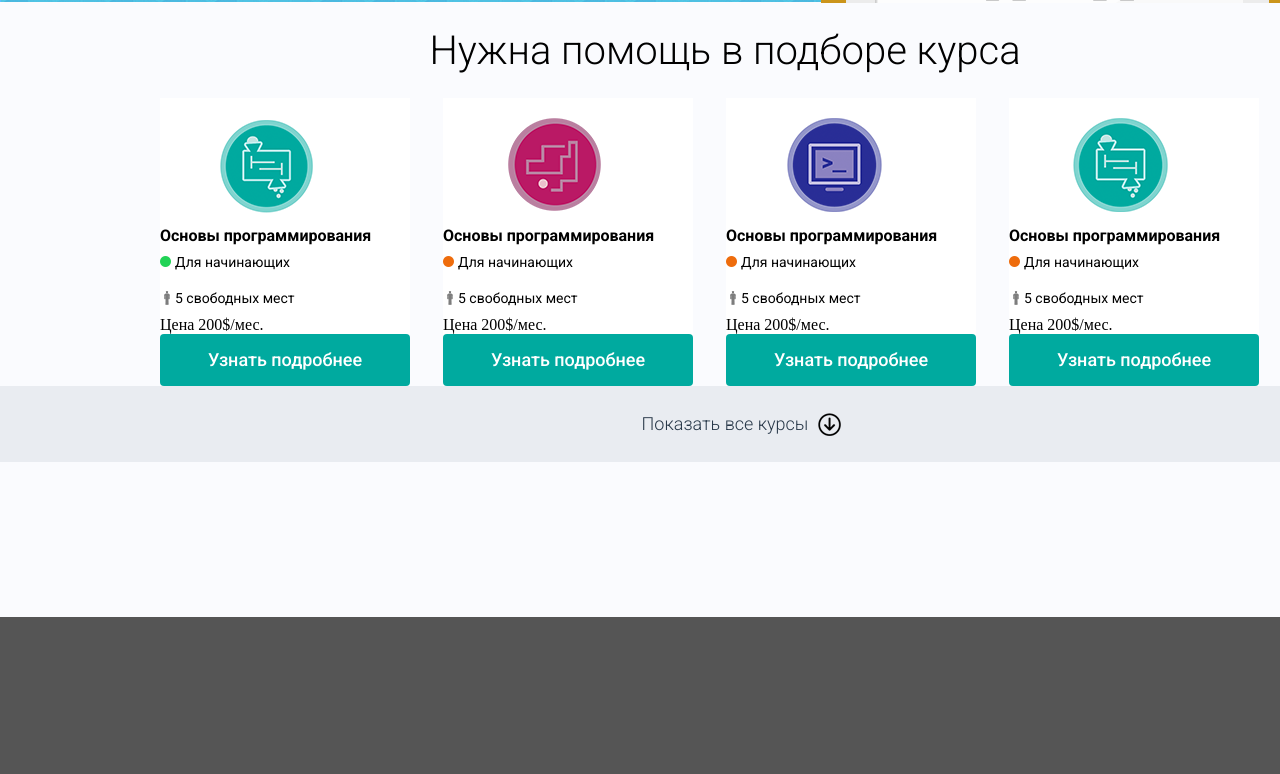
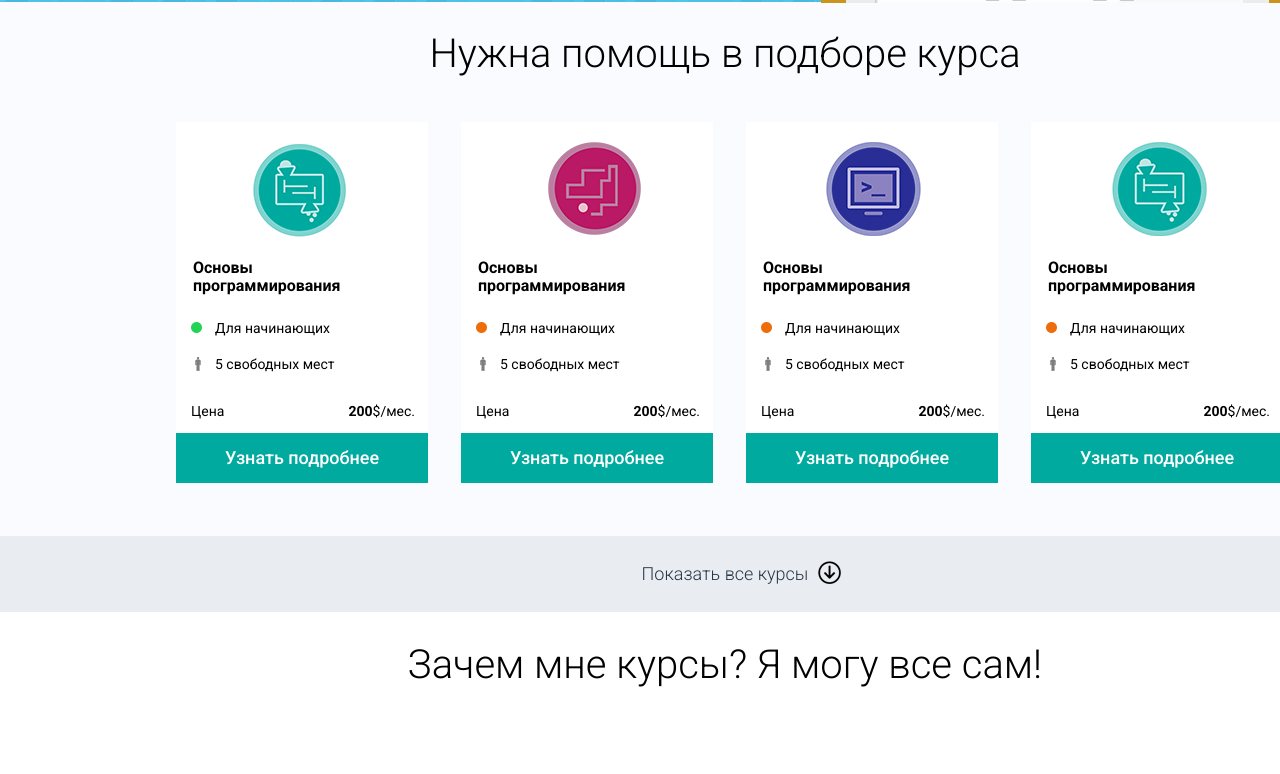
Before and after one commit to vitali-usik-awesome/techbrain, a plain HTML site: page index.html in a window 1280 px wide. Shown: the part 1426-2200 px from the top of the page. Drawn offline with Linux system fonts and the light colour scheme.

Commit message:
[feature13] new divs

```diff
--- a/css/style.css
+++ b/css/style.css
@@ -61,42 +61,65 @@ body {background: #000;}
 	.certificate p {padding: 99px 0 0 155px; width: 520px; font-family: 'Roboto', sans-serif; font-weight: 400; font-size: 24px; line-height: 28px; color: #fff;}
 
 /* help */
-.help {height: 614px; background-color: #fafbfe;}
-	.help h2 {padding: 28px 0 27px 0; font-family: 'Roboto', sans-serif; font-weight: 300; font-size: 40px; line-height: 40px; color: #000; text-align: center;}
+.help {background-color: #fafbfe;}
+	.help h2 {padding: 31px 0 48px 0; font-family: 'Roboto', sans-serif; font-weight: 300; font-size: 40px; line-height: 40px; color: #000; text-align: center;}
 
 	.help_wrapper {overflow: hidden;}
 	.help_wrapper .item {float: left; color: #000;}
-	.help_wrapper .item h3 {font-family: 'Roboto', sans-serif; font-size: 16px; line-height: 16px; font-weight: 700; padding-top: 130px;}
-	.help_wrapper ul {font-family: 'Roboto', sans-serif; font-size: 14px; line-height: 36px; font-weight: 300px;}
-	.help_wrapper .li_style1 {background: url(../img/help_ul.png) 0 12px no-repeat; padding-left: 15px;}
-	.help_wrapper .li_style2 {background: url(../img/help_ul.png) -285px 12px no-repeat; padding-left: 15px;}
-	.help_wrapper .li_style3 {background: url(../img/help_ul.png) 1px -25px no-repeat; padding-left: 15px;}
+	.help_wrapper .item h3 {font-family: 'Roboto', sans-serif; font-size: 16px; line-height: 18px; font-weight: 700; padding: 137px 0 0 17px;}
+	.help_wrapper ul {font-family: 'Roboto', sans-serif; font-size: 14px; line-height: 36px; font-weight: 300px; margin: 15px 0 0 15px;}
+	.help_wrapper .li_style1 {background: url(../img/help_ul.png) 0 12px no-repeat; padding-left: 24px;}
+	.help_wrapper .li_style2 {background: url(../img/help_ul.png) -285px 12px no-repeat; padding-left: 24px;}
+	.help_wrapper .li_style3 {background: url(../img/help_ul.png) 1px -25px no-repeat; padding-left: 24px;}
 
-	.help_wrapper .item1 {background: url(../img/help_items.png) 60px 20px no-repeat, #fff; margin: 0 33px 0 160px;}
-	.help_wrapper .item2 {background: url(../img/help_items.png) -230px 20px no-repeat, #fff; margin-right: 33px;}
-	.help_wrapper .item3 {background: url(../img/help_items.png) -510px 20px no-repeat, #fff; margin-right: 33px;}
-	.help_wrapper .item4 {background: url(../img/help_items.png) -790px 20px no-repeat, #fff;}
+	.help_wrapper .item1 {background: url(../img/help_items.png) 77px 20px no-repeat, #fff; margin: 0 33px 0 176px;}
+	.help_wrapper .item2 {background: url(../img/help_items.png) -208px 20px no-repeat, #fff; margin-right: 33px;}
+	.help_wrapper .item3 {background: url(../img/help_items.png) -491px 20px no-repeat, #fff; margin-right: 33px;}
+	.help_wrapper .item4 {background: url(../img/help_items.png) -773px 20px no-repeat, #fff;}
+
+	.help_wrapper .price_wrapper {overflow: hidden; margin: 21px 0 14px 0; font-family: 'Roboto', sans-serif; font-size: 14px;}
+	.help_wrapper .price_wrapper .price {display: block; position: relative; float: left; margin-left: 15px;}
+	.help_wrapper .price_wrapper .amount {display: block; position: relative; float: right; margin-right: 13px;}
 
 	.help h4 {text-align: center;}
 	.help a {text-decoration: none;}
 
-	.help .green_button {display: block; position: relative; height: 52px; width: 250px; font-family: 'Roboto', sans-serif; font-size: 18px !important; line-height: 52px; font-weight: 500; border: 0 none; color: #fff; background-color: #00aa9f; border-radius: 4px;}
+	.help .green_button {display: block; position: relative; height: 50px; width: 252px; font-family: 'Roboto', sans-serif; font-size: 18px !important; line-height: 50px; font-weight: 500; border: 0 none; color: #fff; background-color: #00aa9f;}
 	.help .green_button:hover {background-color: #00989f;}
 	.help .green_button:active {background-color: #00769f;}
 
-	.help h5 {text-align: center;}
-	.help .gray_button {display: block; position: relative; height: 76px; width: 100%; font-family: 'Roboto', sans-serif; font-size: 18px !important; line-height: 76px; font-weight: 300; border: 0 none; color: #283849; background: url(../img/help_arrow.png) 818px 27px no-repeat, #e9ecf1;}
+	.help h5 {text-align: center; margin-top: 53px;}
+	.help .gray_button {display: block; position: relative; height: 76px; width: 100%; font-family: 'Roboto', sans-serif; font-size: 18px !important; line-height: 76px; font-weight: 300; border: 0 none; color: #283849; background: url(../img/help_arrow.png) 818px 25px no-repeat, #e9ecf1;}
 	.help .gray_button:hover {background-color: #dadce0;}
 	.help .gray_button:active {background-color: #c4c7ca;}
+
+/* why */
+.why {height: 705px; background-color: #fff;}
+	.why h2 {padding: 33px 0 48px 0; font-family: 'Roboto', sans-serif; font-weight: 300; font-size: 40px; line-height: 40px; color: #000; text-align: center;}
+
+	.block_wrapper {overflow: hidden; margin: 10px 0 10px 0;}
+	.block_wrapper .block {}
+	.block_wrapper .block1 {}
+	.block_wrapper .block2 {}
 
 
 
 
-/* why */
-.why {height: 705px; background-color: #555;}
 
 /* stat */
-.stat {height: 196px; background-color: orange;}
+.stat {height: 196px; background: orange;}
+	.stat p {margin: 10px 225px;}
+	.stat b {}
+	.stat .red {color: red;}
+
+
+
+
+
+
+
+
+
 
 /* how */
 .how {height: 766px; background-color: #555;}
--- a/index.html
+++ b/index.html
@@ -88,7 +88,7 @@
 				<h2>Нужна помощь в подборе курса</h2>
 				<div class="help_wrapper">
 					<div class="item item1">
-						<h3>Основы программирования</h3>
+						<h3>Основы<br /> программирования</h3>
 						<ul>
 							<li class="li_style1">
 								Для начинающих
@@ -97,13 +97,16 @@
 								5 свободных мест
 							</li>
 						</ul>
-						<p>Цена 200$/мес.</p>
+						<div class="price_wrapper">
+							<p class="price">Цена</p>
+							<p class="amount clr"><b>200</b>$/мес.</p>
+						</div>
 						<h4>
 							<a class="green_button" href="#">Узнать подробнее</a>
 						</h4>
 					</div>
 					<div class="item item2">
-						<h3>Основы программирования</h3>
+						<h3>Основы<br /> программирования</h3>
 						<ul>
 							<li class="li_style2">
 								Для начинающих
@@ -112,13 +115,16 @@
 								5 свободных мест
 							</li>
 						</ul>
-						<p>Цена 200$/мес.</p>
+						<div class="price_wrapper">
+							<p class="price">Цена</p>
+							<p class="amount clr"><b>200</b>$/мес.</p>
+						</div>
 						<h4>
 							<a class="green_button" href="#">Узнать подробнее</a>
 						</h4>
 					</div>
 					<div class="item item3">
-						<h3>Основы программирования</h3>
+						<h3>Основы<br /> программирования</h3>
 						<ul>
 							<li class="li_style2">
 								Для начинающих
@@ -127,13 +133,16 @@
 								5 свободных мест
 							</li>
 						</ul>
-						<p>Цена 200$/мес.</p>
+						<div class="price_wrapper">
+							<p class="price">Цена</p>
+							<p class="amount clr"><b>200</b>$/мес.</p>
+						</div>
 						<h4>
 							<a class="green_button" href="#">Узнать подробнее</a>
 						</h4>
 					</div>
 					<div class="item item4 clr">
-						<h3>Основы программирования</h3>
+						<h3>Основы<br /> программирования</h3>
 						<ul>
 							<li class="li_style2">
 								Для начинающих
@@ -142,7 +151,10 @@
 								5 свободных мест
 							</li>
 						</ul>
-						<p>Цена 200$/мес.</p>
+						<div class="price_wrapper">
+							<p class="price">Цена</p>
+							<p class="amount clr"><b>200</b>$/мес.</p>
+						</div>
 						<h4>
 							<a class="green_button" href="#">Узнать подробнее</a>
 						</h4>
@@ -151,19 +163,34 @@
 				<h5>
 					<a href="#" class="gray_button">Показать все курсы</a>
 				</h5>
-
-
-
 			</div>
 			<!-- /help -->
 			<!-- why -->
 			<div class="why">
+				<h2>Зачем мне курсы? Я могу все сам!</h2>
+				<div class="block_wrapper">
+					<div class="block block1">
+
+					</div>
+					<div class="block block1">
+
+					</div>
+				</div>
+
+
+
+
+
+
+
+
 				<!-- -->
 			</div>
 			<!-- /why -->
 			<!-- stat -->
 			<div class="stat">
-				<!-- -->
+				<p><b>По статистике:</b> достижение результата при прохождении курсов - экономит вам до 70% времени, ведь вы получаете ответы на все ваши вопросы оперативно и от практикующих специалистов, а также вам не нужно подготавливать для себя программу обучения. Это мы уже давно сделали за вас.</p>
+				<p><b class="red">И запомните:</b> Мы не будем терпеть нытиков и лентяев. У вас есть только один вариант - двигаться вперед к своей цели!</p>
 			</div>
 			<!-- /stat -->
 			<!-- how -->
```
Also changed, not shown: img/test1.png (added).
